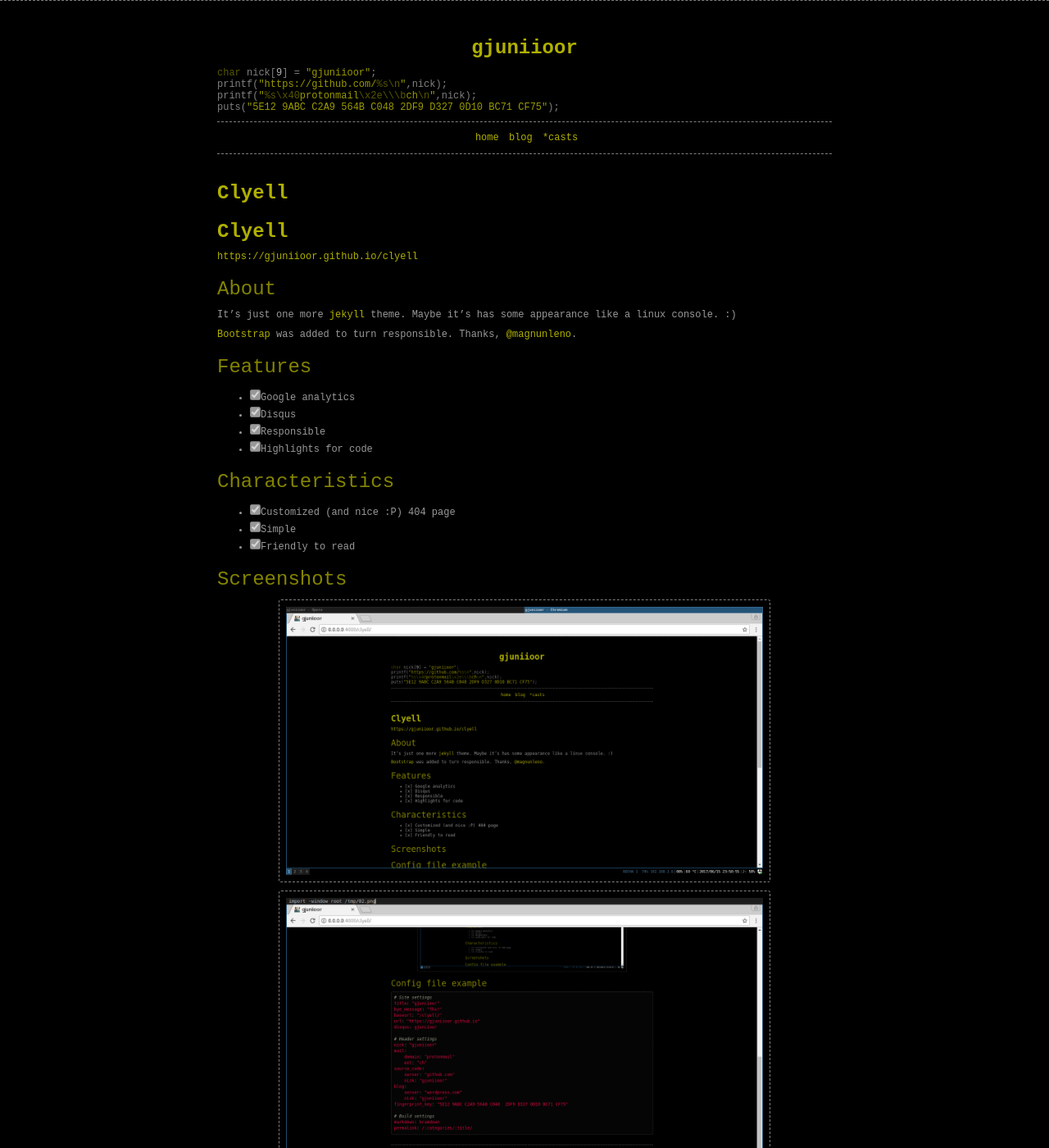
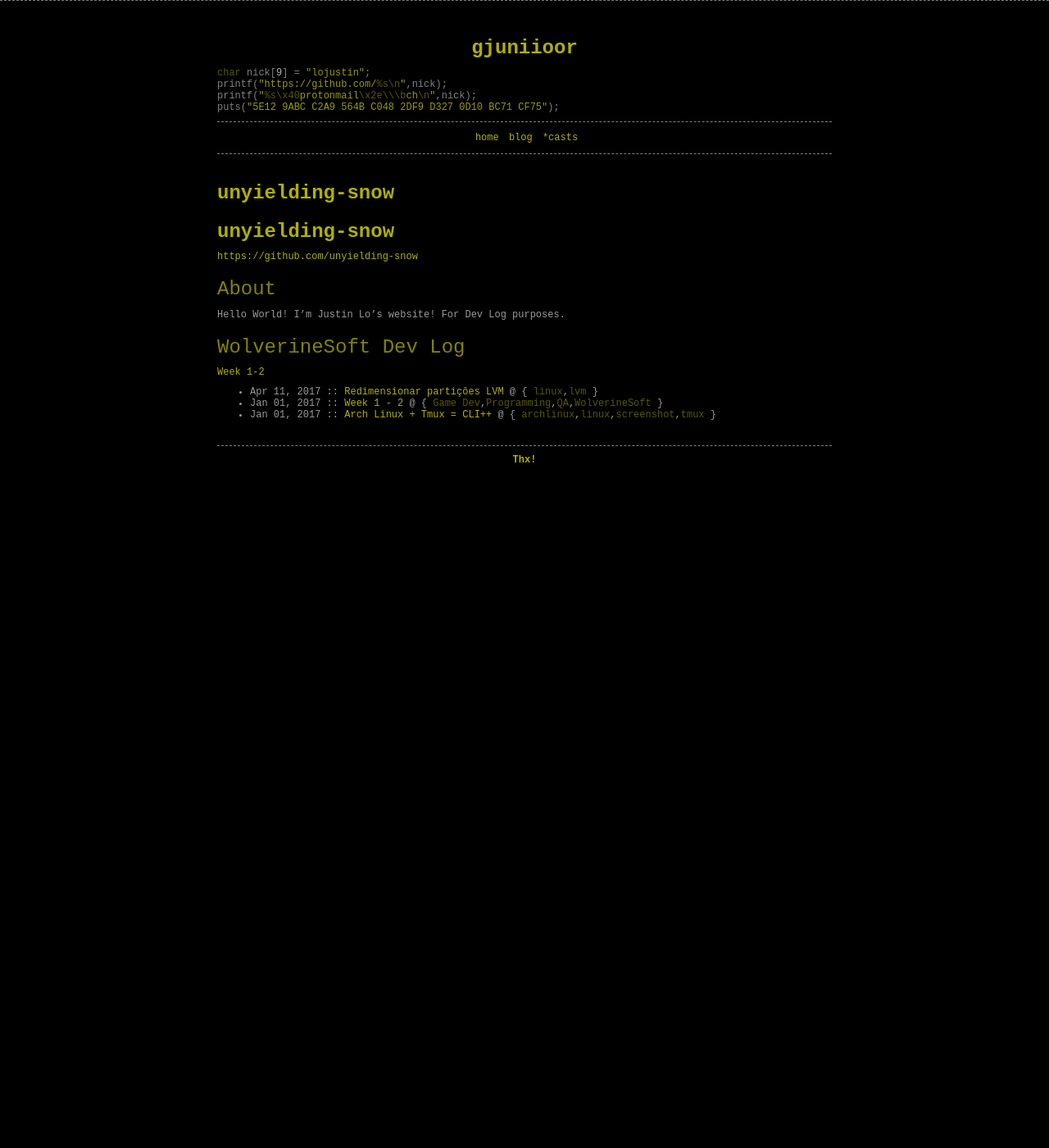
Before and after one commit to unyielding-snow/unyielding-snow.github.io, a Jekyll site: the page built from index.md, in a window 1280 px wide and 1400 px high. Shown: the whole window at 82% size. Built offline with Jekyll 4.4.1, drawn with Linux system fonts in a browser that asks for light colours; our own code applies the rules of GitHub Pages for plain Markdown files; some of the changed text lies outside the part shown.

Commit message:
template posts

```diff
--- a/_config.yml
+++ b/_config.yml
@@ -1,21 +1,21 @@
 # Site settings
-title: "gjuniioor"
+title: "unyielding-snow"
 bye_message: "Thx!"
-baseurl: "/clyell/"
-url: "https://gjuniioor.github.io"
+baseurl: "/unyielding-snow/"
+url: "https://unyielding-snow.github.io/"
 disqus: gjuniioor
 
 # Header settings
-nick: "gjuniioor"
+nick: "lojustin"
 mail:
     domain: "protonmail"
     ext: "ch"
 source_code:
     server: "github.com"
-    nick: "gjuniioor"
+    nick: "lojustin"
 blog:
     server: "wordpress.com"
-    nick: "gjuniioor"
+    nick: "lojustin"
 fingerprint_key: "5E12 9ABC C2A9 564B C048  2DF9 D327 0D10 BC71 CF75"
 
 # Build settings
--- a/index.md
+++ b/index.md
@@ -2,59 +2,29 @@
 layout: content
 ---
 
-# Clyell
+# unyielding-snow
 
-[https://gjuniioor.github.io/clyell](https://gjuniioor.github.io/clyell)
+[https://github.com/unyielding-snow](https://github.com/unyielding-snow/)
 
 ### About
 
-It's just one more [jekyll](https://github.com/jekyll/jekyll) theme. Maybe it's has some appearance like a linux console. :)
+Hello World! I'm Justin Lo's website! For Dev Log purposes.
 
-[Bootstrap](http://getbootstrap.com/) was added to turn responsible. Thanks, [@magnunleno](https://github.com/magnunleno).
+### WolverineSoft Dev Log
 
-### Features
+[Week 1-2](/_posts/wolverinesoft-2024/2024-02-09-week-1-2)
 
-- [x] Google analytics
-- [x] Disqus
-- [x] Responsible
-- [x] Highlights for code
-
-### Characteristics
-
-- [x] Customized (and nice :P) 404 page
-- [x] Simple
-- [x] Friendly to read
-
-### Screenshots
-
-![Screenshot]({{ site.baseurl }}images/screenshot/01.png)
-
-![Screenshot]({{ site.baseurl }}images/screenshot/02.png)
-
-### Config file example
-
-~~~ yml
-# Site settings
-title: "gjuniioor"
-bye_message: "Thx!"
-baseurl: "/clyell/"
-url: "https://gjuniioor.github.io"
-disqus: gjuniioor
-
-# Header settings
-nick: "gjuniioor"
-mail:
-    domain: "protonmail"
-    ext: "ch"
-source_code:
-    server: "github.com"
-    nick: "gjuniioor"
-blog:
-    server: "wordpress.com"
-    nick: "gjuniioor"
-fingerprint_key: "5E12 9ABC C2A9 564B C048  2DF9 D327 0D10 BC71 CF75"
-
-# Build settings
-markdown: kramdown
-permalink: /:categories/:title/
-~~~
+<ul class="posts">
+    {% for post in site.categories.blog %}
+        <li>
+            <span class="post-date">{{ post.date | date: "%b %d, %Y" }}</span>
+            ::
+            <a class="post-link" href="{{ site.baseurl }}{{ post.url }}">{{ post.title }}</a>
+            @ {
+            {% assign tag = post.tags | sort %}
+            {% for category in tag %}<span><a href="{{ site.baseurl }}category/#{{ category }}" class="reserved">{{ category }}</a>{% if forloop.last != true %},{% endif %}</span>{% endfor %}
+            {% assign tag = nil %}
+            }
+        </li>
+    {% endfor %}
+</ul>
```
Also changed, not shown: _posts/wolverinesoft-w24/2024-02-09-week-1-2.md (added, +34 -0 lines), casts.md (deleted, +0 -34 lines), index.html (deleted, +0 -7 lines), README.md.
